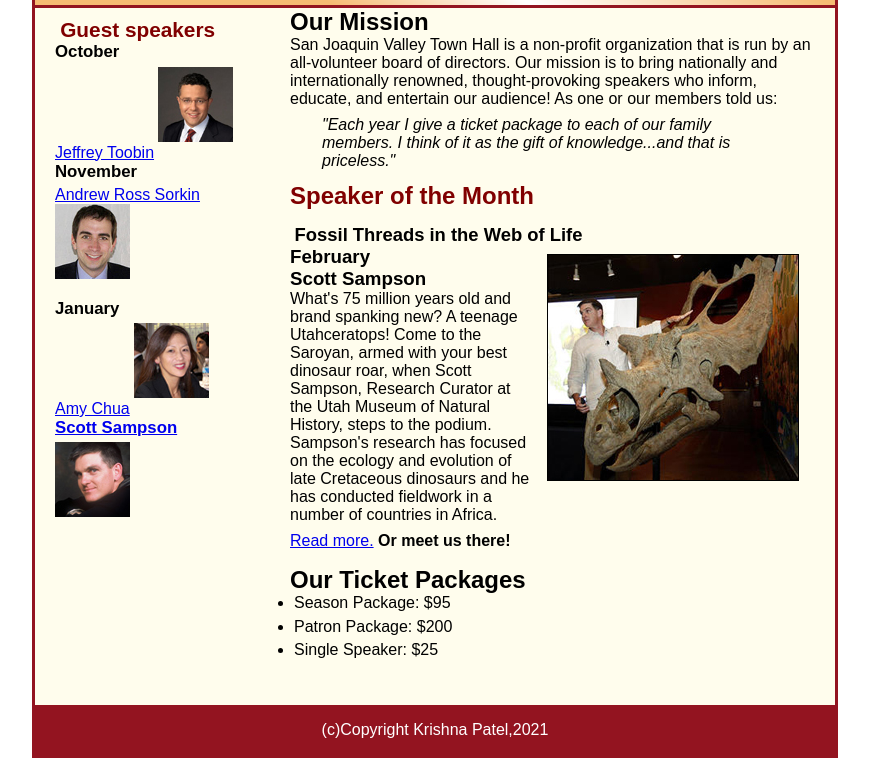
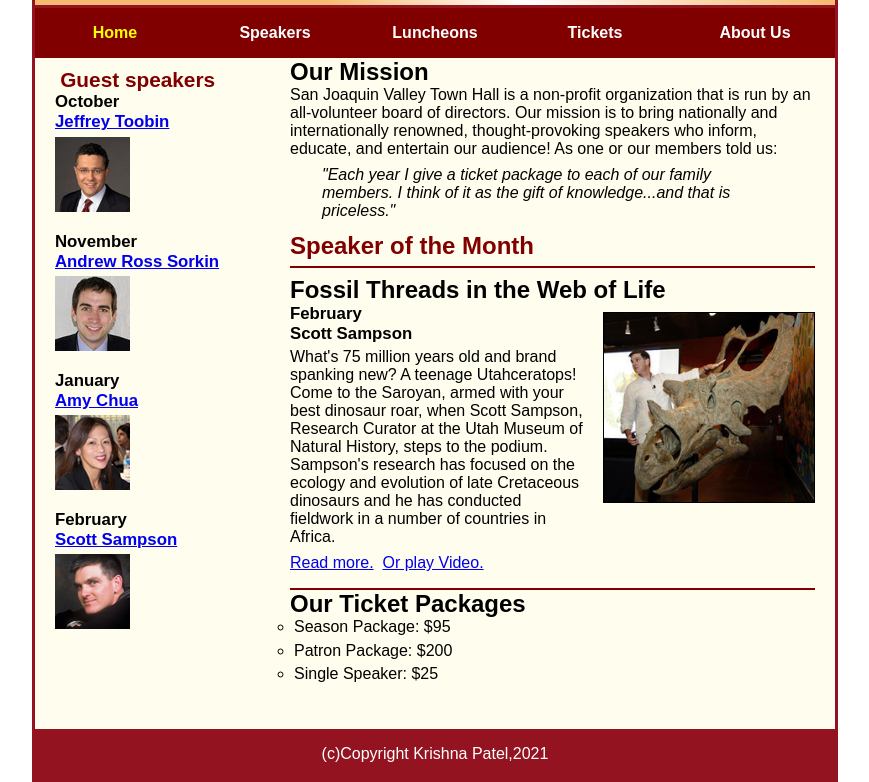
Before and after one commit to kp766/A13, a plain HTML site: page index.html in a window 1280 px wide. Shown: the part 110-892 px from the top of the page, without its empty margins (205-1074 px from the left). Before the commit the page ends 868 px from the top, so only its background shows below. Drawn offline with Linux system fonts and the light colour scheme.

Commit message:
Push repo

```diff
--- a/index.html
+++ b/index.html
@@ -1,5 +1,6 @@
+
 <!DOCTYPE html>
-<html lang="en" xmlns=http://www.w3.org/1999/html>
+<html lang="en" xmlns="http://www.w3.org/1999/html">
 
 <head>
     <meta charset="utf-8">
@@ -16,6 +17,23 @@
     <h2><p>San Joaquin Valley Town Hall</h2></p>
     <h3>Celebrating our <span class="shadow">75 <sup>th</sup></span>Year</h3>
 </header>
+<nav id="nav_menu">
+    <ul>
+        <li><a href="index.html" class="current">Home</a></li>
+        <li><a href="index.html">Speakers</a></li>
+        <li><a href="index.html">Luncheons</a></li>
+        <li><a href="index.html">Tickets</a></li>
+        <li><a href="index.html">About Us</a>
+            <ul>
+                <li><a href="#">Our History</a></li>
+                <li><a href="#">Bond of Directors</a></li>
+                <li><a href="#">Past Speakers</a></li>
+                <li><a href="#">Contact Information</a></li>
+            </ul>
+        </li>
+    </ul>
+</nav>
+
 <main>
     <section>
         <h2>Our Mission</h2>
@@ -31,15 +49,17 @@
 
             <h2>Fossil Threads in the Web of Life</h2>
             <img src="image/sampson_dinosaur.jpg" alt="Scott Sampson with dinosaur">
-            <h3>
-                February<br>
+            <h3>February<br>
                 Scott Sampson</h3>
             <p>What's 75 million years old and brand spanking new? A teenage Utahceratops!
                 Come to the Saroyan, armed with your best dinosaur roar, when Scott Sampson,
                 Research Curator at the Utah Museum of Natural History, steps to the podium. Sampson's
                 research has focused on the ecology and evolution of late Cretaceous dinosaurs and
                 he has conducted fieldwork in a number of countries in Africa.</p>
-            <p><a href="speakers/sampson.html">Read more.</a>&nbsp;<b>Or meet us there!</b></p>
+            <p>
+                <a href="speakers/sampson.html">Read more.</a>&nbsp;
+                <a href="sampson.swf" target="_blank">Or play Video.</a>
+            </p>
 
         </article>
 
@@ -55,15 +75,17 @@
     <aside>
 
         <h2> Guest speakers</h2>
-        <h3>October</h3><a href ="speakers/toobin.html">Jeffrey Toobin</a>
-        <img src = "image/toobin75.jpg" alt = "toobin" >
-        <h3>November</h3><a href ="speakers/sorkin.html">Andrew Ross Sorkin</a>
-        <img src = "image/sorkin75.jpg" alt = "sorkin" >
-        <h3>January</h3><a href ="speakers/chua.html">Amy Chua</a>
-        <img src="image/chua75.jpg" alt = "chua" >
+        <div id="speakers">
+            <h3>October<br><a href ="speakers/toobin.html">Jeffrey Toobin</a></h3>
+            <img src = "image/toobin75.jpg" alt = "toobin" >
+            <h3>November<br><a href ="speakers/sorkin.html">Andrew Ross Sorkin</a></h3>
+            <img src = "image/sorkin75.jpg" alt = "sorkin" >
+            <h3>January<br><a href ="speakers/chua.html">Amy Chua</a></h3>
+            <img src="image/chua75.jpg" alt = "chua" >
+            <h3>February<br><a href="speakers/sampson.html" alt=" ScottSampson">Scott Sampson</a></h3>
+            <img src="image/sampson75.jpg" alt="Scott Sampson photo">
+        </div>
 
-        <h3><a href="speakers/c6_index.html" alt=" ScottSampson"> Scott Sampson </a></h3>
-        <img src="image/sampson75.jpg" alt="Scott Sampson photo">
 
 
     </aside>
--- a/style/main.css
+++ b/style/main.css
@@ -70,6 +70,50 @@ header img {
 .shadow {
     text-shadow: 2px 2px 2px #800000;
 }
+/* the styles for the navigation menu*/
+#nav_menu ul{
+    list-style-type: none;
+    margin: 0;
+    padding: 0;
+    position: relative;
+}
+#nav_menu ul li{
+    float: left;
+}
+#nav_menu ul li a{
+    display: block;
+    width: 160px;
+    text-align: center;
+    padding: 1em 0;
+    text-decoration: none;
+    background-color: #800000;
+    color: white;
+    font-weight: bold;
+}
+#nav_menu a.current{
+    color: yellow;
+}
+
+#nav_menu ul ul{
+    display: none;
+    position: absolute;
+    top: 100%;
+}
+#nav_menu ul ul li{
+    float: none;
+}
+
+#nav_menu ul li:hover >ul{
+    display: block;
+}
+#nav_menu > ul::after{
+    content: "";
+    clear: both;
+    display: block;
+}
+
+
+
 /* the styles for the main content */
 main {
     clear: left;
@@ -99,6 +143,7 @@ section blockquote {
 }
 section ul {
     padding:  0 0.25em 1.25em;
+    list-style-type: circle;
 }
 section li {
     padding-bottom: 0.35em;
@@ -107,17 +152,24 @@ section li {
 /* the styles for the article */
 article {
     padding: 0.5em 0;
+    border-top: 2px solid #800000;
+    border-bottom: 2px solid #800000;
+
 }
 article h2 {
-    font-size: 115%;
-    padding:  0 0.25em 0;
+    padding-top: 0;
+}
+article h3 {
+    font-size: 105%;
+    padding-bottom: .25em;
 }
 article img {
     float: right;
-    margin: 0.5em 1em 1em;
+    max-width: 40%;
+    min-width: 150px;
+    margin: .5em 0 1em 1em;
     border: 1px solid black;
 }
-
 /* the styles for the aside */
 aside {
     width: 215px;
@@ -148,3 +200,7 @@ footer p {
     color: white;
     padding: 1em 0;
 }
+
+#mobile_menu{
+    display: none;
+}
```
Also changed, not shown: speakers/toobin.html (+1 -1 lines).
